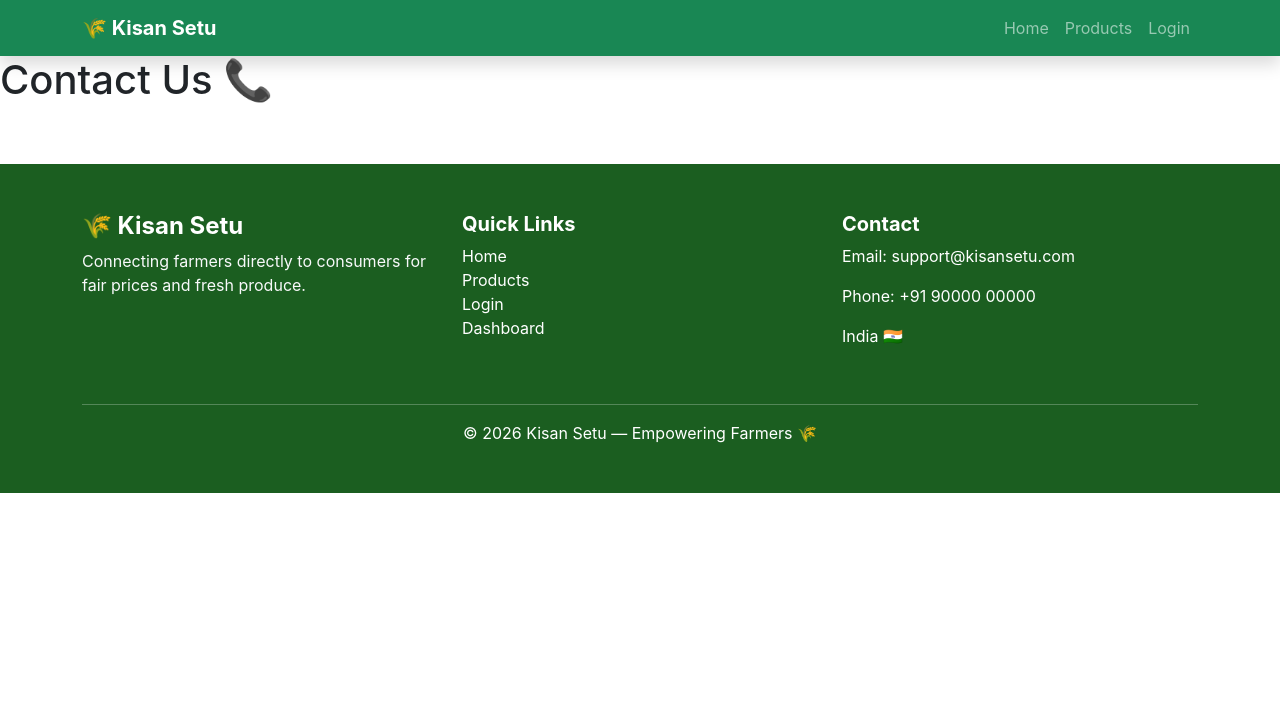
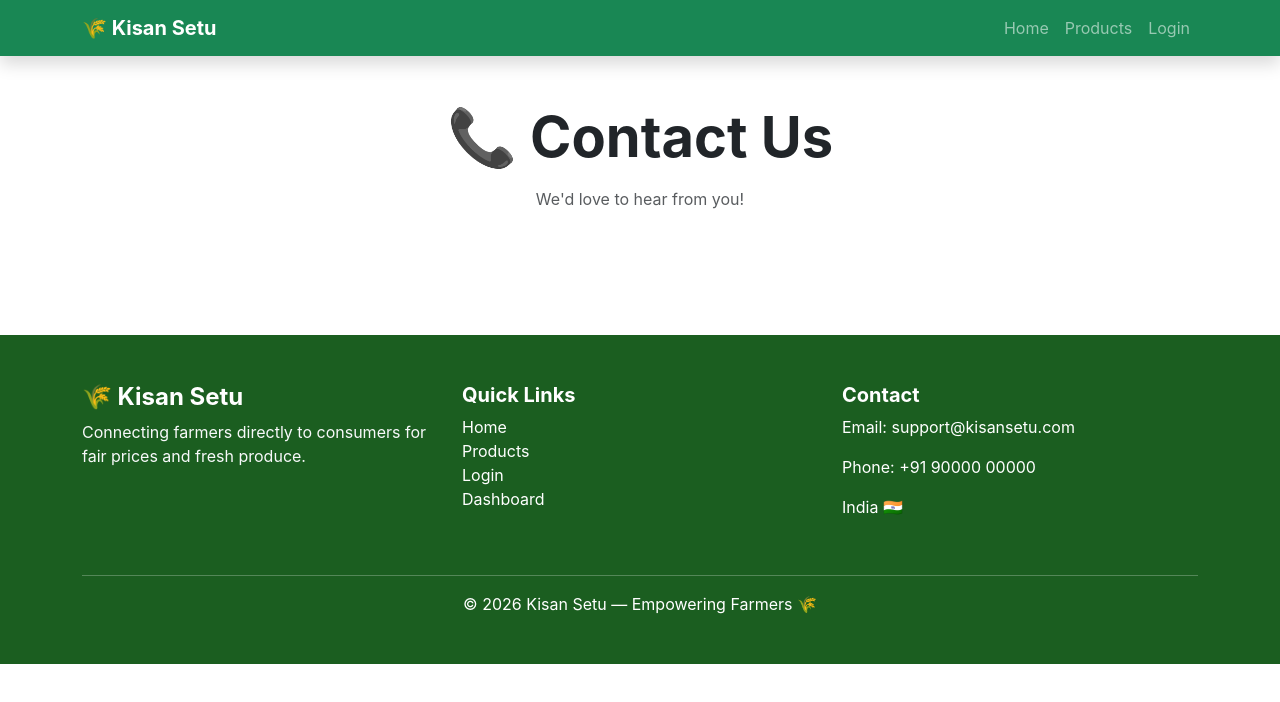
Before and after one commit to brandspire27/KisanSetu, a React (Create React App) app: page /contact in a window 1280 px wide. Shown: the top 702 px of the page. Built offline with nearby package versions, Linux system fonts and the light colour scheme.

Commit message:
Update Contact.js

```diff
--- a/src/pages/Contact.js
+++ b/src/pages/Contact.js
@@ -1,4 +1,12 @@
 function Contact() {
-  return <h1>Contact Us 📞</h1>;
+  return (
+    <div className="text-center py-5">
+      <h1 className="fw-bold display-4">📞 Contact Us</h1>
+      <p className="text-muted mt-3">
+        We'd love to hear from you!
+      </p>
+    </div>
+  );
 }
+
 export default Contact;
```
